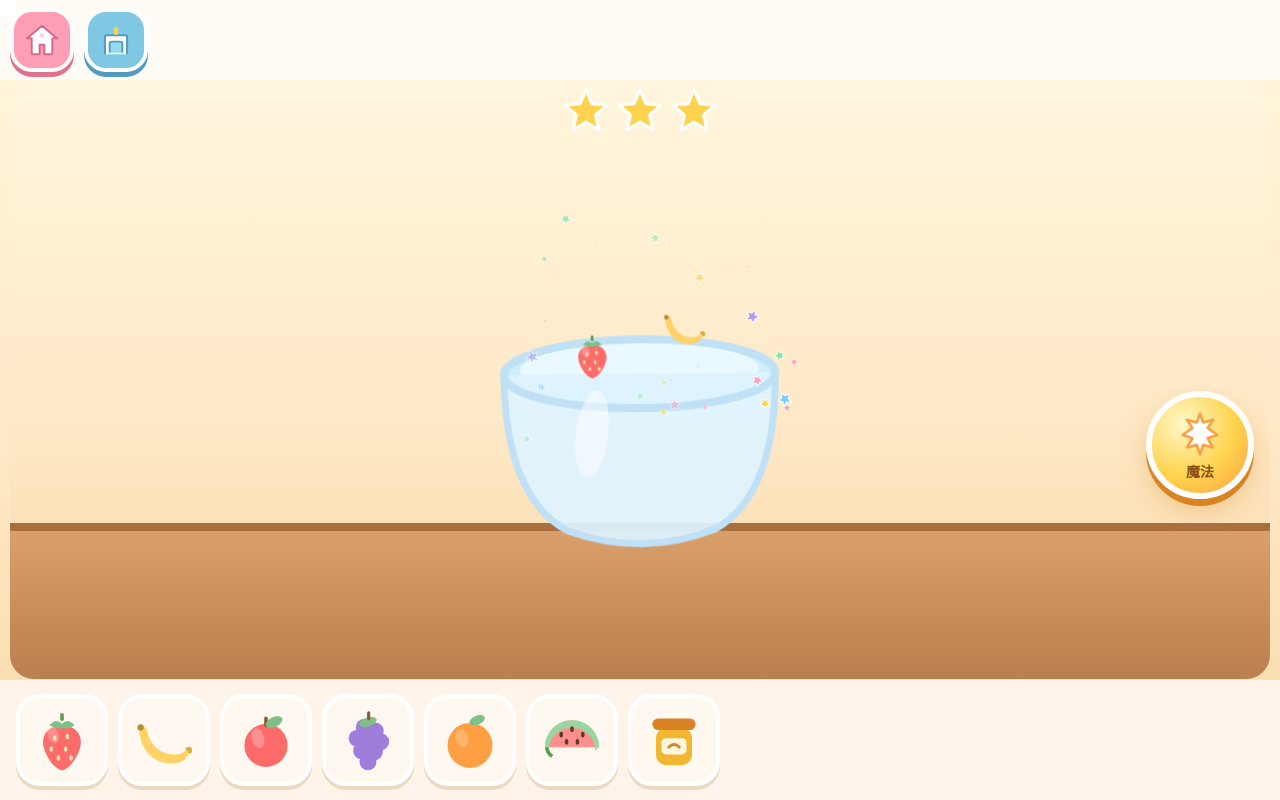
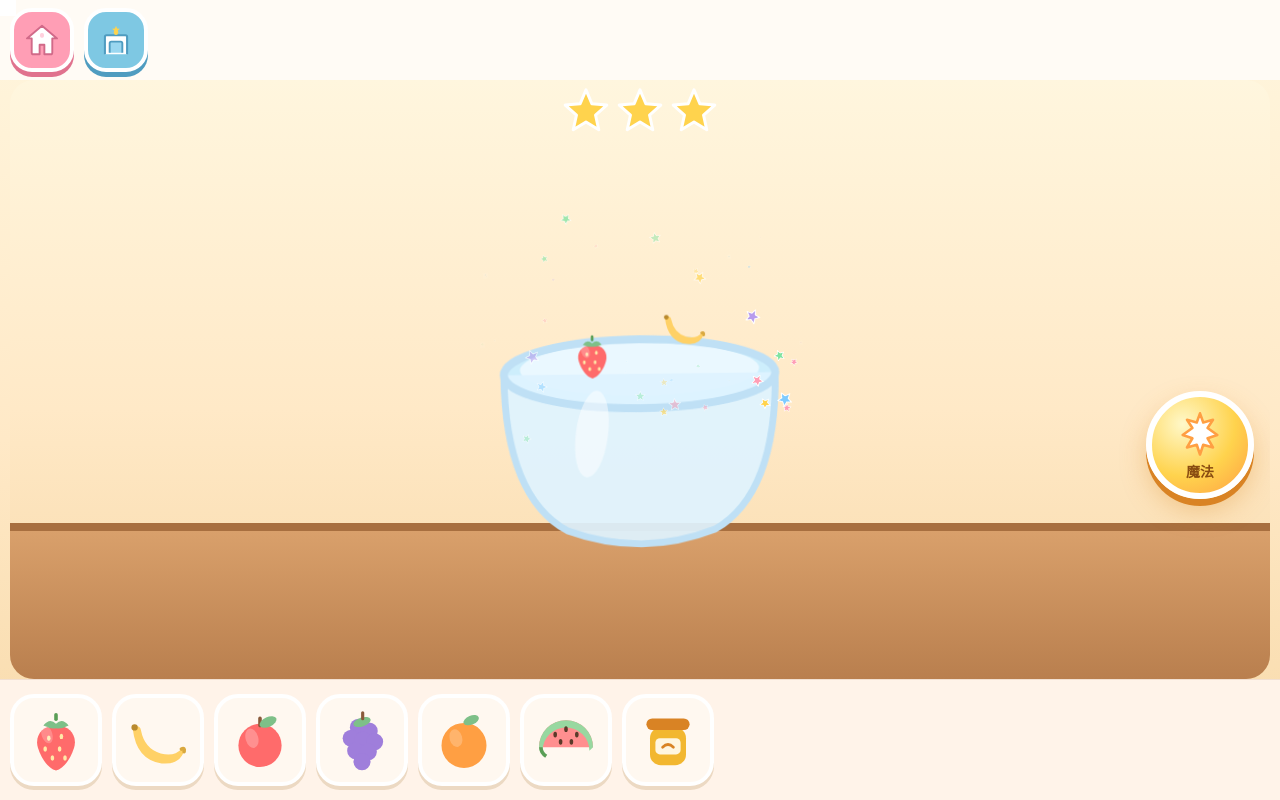
Before and after one commit to zjwt555/magic-house, a plain HTML site: page test-auto.html in a window 1280 px wide. Drawn offline with Linux system fonts and the light colour scheme.

Commit message:
sync: css/style.css

```diff
--- a/css/style.css
+++ b/css/style.css
@@ -223,17 +223,21 @@ html, body {
   display: flex;
   align-items: stretch;
   gap: 10px;
-  padding: 10px calc(10px + env(safe-area-inset-right)) calc(10px + env(safe-area-inset-bottom))
-           calc(10px + env(safe-area-inset-left));
-  background: rgba(255, 255, 255, .78);
-  backdrop-filter: blur(6px);
-  -webkit-backdrop-filter: blur(6px);
-  /* 取消浮岛卡片圆角 —— 让 toolbar 视觉上与 #screen-world 肉色背景融为一体，
-     配合下方淡分割线，避免 iPad 上圆角+半透明白色造成的"两边露蓝"错觉 */
-  border-radius: 0;
+  /* 左右 padding 改为 0，让 toolbar 真正铺满屏幕宽度 —— 原来
+     safe-area 让左右 padding 各加 ~44px，iPad 横屏下 toolbar 视觉上"凹进去"，
+     露出 #app 的浅蓝背景；现在改为透明 + 子元素自己留 safe-area */
+  padding: 10px 0 calc(10px + env(safe-area-inset-bottom)) 0;
+  background: transparent;
   border-top: 1px solid rgba(180, 140, 100, .18);
   min-height: 118px;
   z-index: 30;
+}
+
+/* toolbar 子元素自己留 safe-area，避免被 iPad 横屏摄像头黑边遮 */
+.game-toolbar > .tab-row,
+.game-toolbar > .item-drawer {
+  padding-left: calc(10px + env(safe-area-inset-left));
+  padding-right: calc(10px + env(safe-area-inset-right));
 }
 
 /* 分类标签（换装/厨房食材等） */
```
